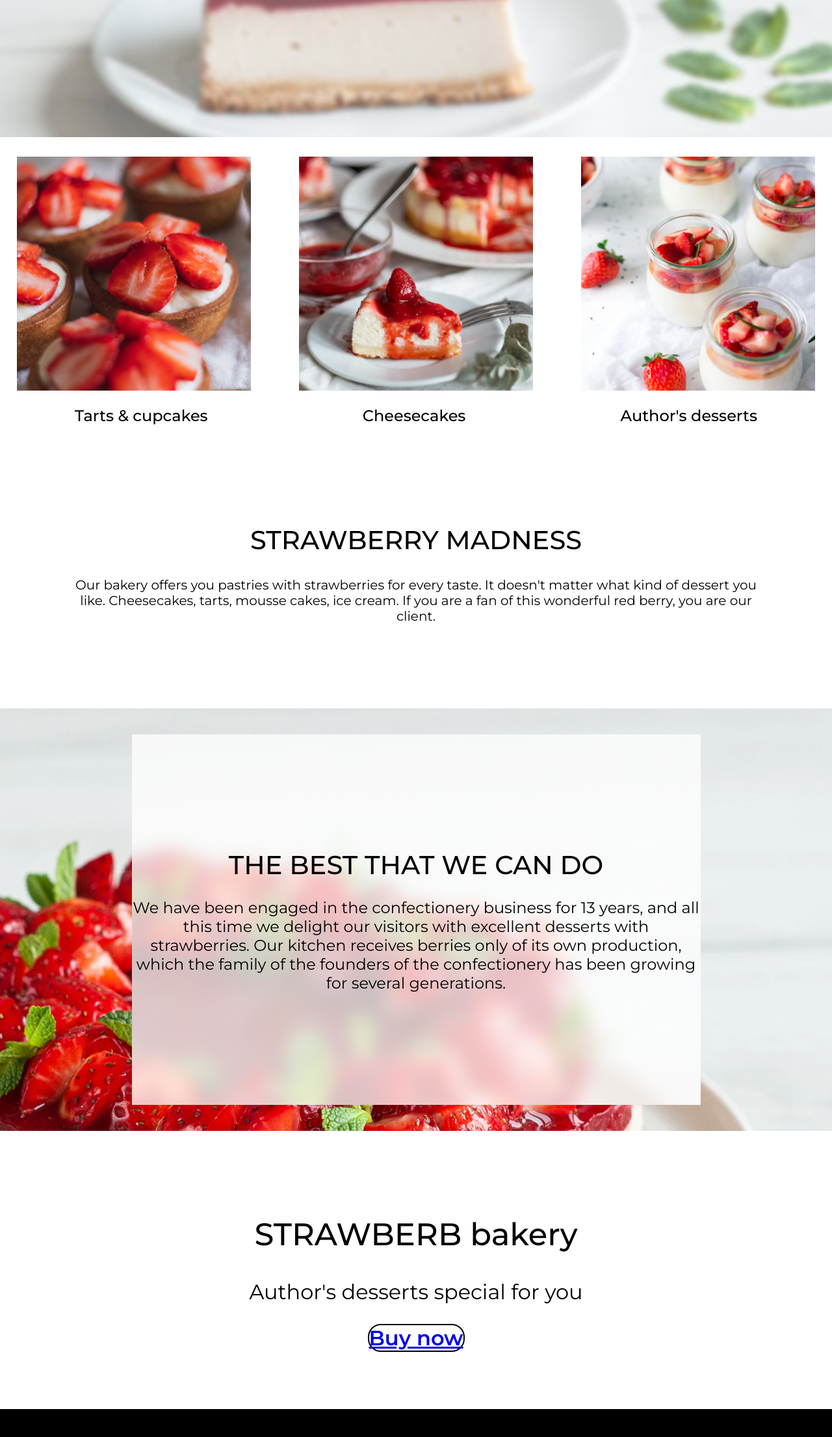
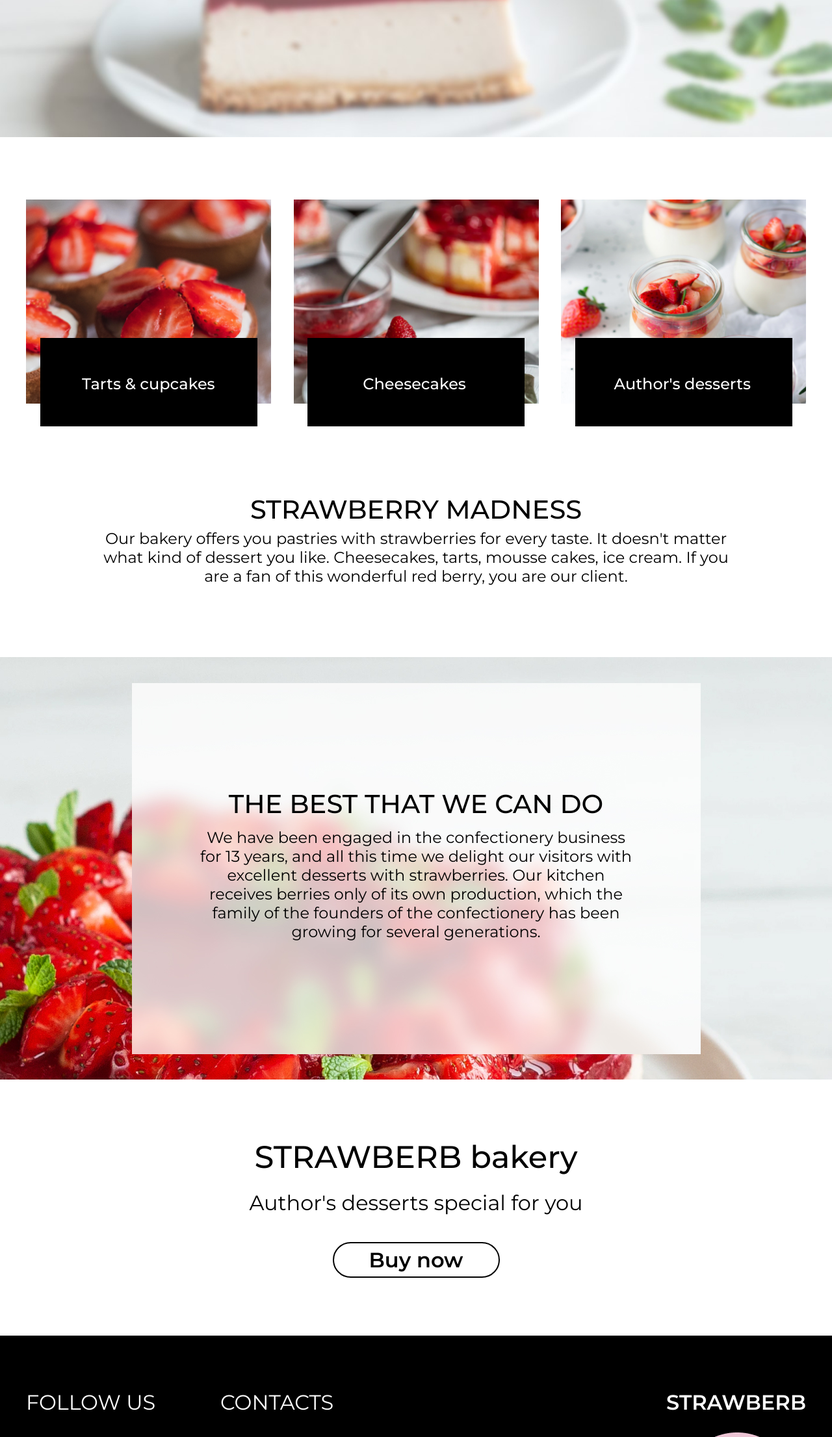
Before and after one commit to Nikdsa/art-pr, a plain HTML site: page index.html in a window 1280 px wide. Shown: the part 589-2800 px from the top of the page at 65% size. Drawn offline with Linux system fonts and the light colour scheme; files whose address does not match are found by name; a web font is replaced by a local one.

Commit message:
Add files via upload

```diff
--- a/style.css
+++ b/style.css
@@ -5,35 +5,58 @@ body {
     color: black;
     margin: 0;
 }
+
+h1,
+h2,
+h3,
+h4,
+h5,
+h6 {
+    margin: 0;
+}
+
+p {
+    margin: 0;
+}
+
+/*container*/
 .container {
     width: 100%;
-    max-width: 1440px;
+    max-width: 1200px;
     margin: 0 auto;
 }
+
+/*intro*/
 .intro {
     display: flex;
     flex-direction: column;
     justify-content: center;
     width: 100%;
     height: 100vh;
-    background: url(../img/image\ 4.jpg) center no-repeat;
+    background: url("./img/image\ 4.jpg") center no-repeat;
     background-size: cover;
 
 }
+
+/*содержимое интро*/
 .intro_title {
     font-size: 128px;
     font-family: 'Cormorant Upright', serif;
     font-weight: 600;
     text-transform: uppercase;
     text-align: center;
+    margin-bottom: 5px;
 }
+
 .intro_title_1 {
     font-size: 32px;
     font-weight: 400;
     text-transform: uppercase;
     text-align: center;
+    margin-top: 5px;
 }
-/*Header*/
+
+/*header*/
 .header {
     width: 1440px;
     height: 95px;
@@ -45,79 +68,140 @@ body {
     right: 0;
     z-index: 1000;
 }
-/*strawberb header logo*/
+
+/*header logo*/
 .header_logo {
     font-size: 32px;
-    padding-top: 30px;
     color: #fff;
     font-weight: 400;
+    padding-top: 32px;
+    padding-bottom: 33px;
 }
+
 .header_inner {
     display: flex;
     justify-content: space-between;
     align-items: center;
-    padding-bottom: 30px;
 }
+
+/*menu buttons*/
 .nav {
+    padding-top: 47px;
+    padding-bottom: 28px;
     font-size: 16px;
     font-weight: 400;
-    padding-top: 45px;
 }
+
 .menu {
     vertical-align: top;
-    margin: 0 30px;
+    margin-left: 67px;
     color: #fff;
     text-decoration: none;
 }
+
+.menu:hover {
+    color: red;
+    text-decoration: underline;
+}
+
+/*2й блок*/
 .section {
-    padding-top: 30px;
+    padding-top: 96px;
     padding-bottom: 110px;
     background-color: #ffffff;
 }
+
+/*заголовки к картинкам*/
 .section_header {
+    position: absolute;
+    bottom: 16px;
+    left: 86px;
+    z-index: 1;
     width: 100%;
-    max-width: 1050px;
+    max-width: 1029px;
     font-size: 24px;
     font-weight: 500;
     margin: 0 auto;
     display: flex;
     justify-content: space-between;
+    color: #fff;
 }
+
+/*картиночьки*/
+.cookie_header {
+    position: relative;
+}
+
 .cookies {
-    display:flex;
+    display: flex;
+    flex-wrap: nowrap;
     justify-content: space-between;
-    padding-inline: 26px;
 }
+
 .cookie {
-    width: 360px;
-    height: 360px;
+    width: 377px;
+    height: 314px;
 }
+
 .z1 {
-    background: url("../legalizenuclearbombs/img/Rectangle\ 13.jpg") no-repeat;
+    background: url("./img/Rectangle\ 13.jpg") no-repeat;
     background-size: cover;
 }
+
 .z2 {
-    background: url("../legalizenuclearbombs/img/Rectangle\ 14.jpg") no-repeat;
+    background: url("./img/Rectangle\ 14.jpg") no-repeat;
     background-size: cover;
 }
+
 .z3 {
-    background: url("../legalizenuclearbombs/img/Rectangle\ 12.jpg") no-repeat;
+    background: url("./img/Rectangle\ 12.jpg") no-repeat;
     background-size: cover;
 }
+
+.rectangles {
+    position: absolute;
+    bottom: -35px;
+    left: 21px;
+    right: 21px;
+    max-width: 100%;
+    width: 1157px;
+    margin: 0 auto;
+    display: flex;
+    flex-wrap: nowrap;
+    justify-content: space-between;
+}
+
+.rectangle {
+    width: 334px;
+    height: 136px;
+    background-color: #000;
+}
+
+.rectangle:hover {
+    cursor: pointer;
+    transform: scale(1.05);
+    background-color: red;
+    transition: 0.3s ease-out;
+}
+
+/*подпись под картинками*/
 .description {
-    width: 100%;
-    max-width: 1070px;
-    margin: 0 auto 12px;
-    font-size: 20px;
+    width: 966px;
+    margin: 0 auto;
+    font-size: 24px;
     font-weight: 400;
     text-align: center;
-    padding-top: 95px;
+    padding-top: 138px;
 
 }
+
 .sub_description {
     font-size: 40px;
     font-weight: 500;
+    margin-bottom: 6px;
 }
+
+/*третий блок*/
 .aboutus {
     display: flex;
     flex-direction: column;
@@ -125,27 +209,42 @@ body {
     align-items: center;
     width: 100%;
     height: 650px;
-    background: url("../legalizenuclearbombs/img/Mask\ group.jpg") no-repeat;
+    background: url("./img/Mask\ group.jpg") no-repeat;
     background-size: cover;
 }
+
 .container_01 {
     display: flex;
     flex-direction: column;
     justify-content: center;
     width: 875px;
-    height: 570px;
-    background: url("../legalizenuclearbombs/img/Group\ 3.jpg") no-repeat;
+    height: 571px;
+    background: url("./img/Group\ 3.jpg") no-repeat;
     background-size: cover;
     text-align: center;
 }
+
+.innertext {
+    padding-top: 165px;
+    width: 100%;
+    max-width: 676px;
+    margin: 0 auto;
+    text-align: center;
+    padding-bottom: 177px;
+}
+
 .aboutus_title {
     font-size: 40px;
     font-weight: 500;
     text-transform: uppercase;
+    margin-bottom: 13px;
 }
+
+/*4й блок*/
 .section_2 {
     background-color: #ffffff;
 }
+
 .description_2 {
     width: 100%;
     max-width: 530px;
@@ -154,54 +253,137 @@ body {
     font-weight: 400;
     text-align: center;
     padding-top: 90px;
-    padding-bottom: 90px;
+    padding-bottom: 89px;
 }
+
 .sub_description_2 {
     font-size: 48px;
     font-weight: 500;
+    margin-bottom: 22px;
 }
+
+.ssub {
+    margin-bottom: 41px;
+}
+
 .button {
-    margin: 0 auto;
+    display: inline-block;
+    vertical-align: top;
+    padding: 6px 54px;
+    font-size: 32px;
     font-weight: 600;
-    border: 2px solid black;
-    border-radius: 20px;
-    width: 300px;
+    border-radius: 30px;
+    border: 2px solid #000;
+    color: black;
+    text-decoration: none;
+    cursor: pointer;
 }
+
+.button:hover {
+    background-color: #ff0000;
+    background: #ff0000;
+    color: #ffffff;
+}
+
+/*футер*/
 .section_3 {
-    padding-top: 80px;
     background-color: #000000;
     width: 100%;
     height: 500px;
 }
+
+.footer_inner {
+    padding-top: 83px;
+    position: relative;
+    padding-bottom: 82px;
+}
+
 .footer_title {
-    margin: 80px;
+    position: absolute;
+    z-index: 1;
     color: white;
-    display: inline;
+    display: flex;
+    font-size: 32px;
     font-weight: 400;
 }
+
+.footer_title11 {
+    position: absolute;
+    left: 299px;
+    z-index: 1;
+    color: white;
+    display: flex;
+    font-size: 32px;
+    font-weight: 400;
+}
+
 .footer_title1 {
-margin: 80px;
+    position: absolute;
+    right: 0;
     color: white;
+    font-size: 32px;
+    font-weight: 600;
+    right: 0;
+}
+
+.footerblocks {
+    display: flex;
+    font-size: 20px;
     font-weight: 400;
-    display: inline;
-    justify-content: flex-end;
 }
-.footerblocks {
-    display:flex;
-}
+
 .footer_description {
     color: white;
-    margin: 80px;
+    position: absolute;
+    margin-top: 78px;
+    line-height: 2;
 }
+
+.footer_description1 {
+    color: white;
+    position: absolute;
+    left: 299px;
+    margin-top: 78px;
+    line-height: 1.5;
+}
+
 .footer_description2 {
     color: white;
+    position: absolute;
+    left: 299px;
+    margin-top: 171px;
+    line-height: 1.5;
 }
+
+.footer_description3 {
+    color: #fff;
+    font-size: 16px;
+    font-weight: 400;
+    position: absolute;
+    margin-top: 315px;
+}
+
+.footer_description4 {
+    color: #fff;
+    font-size: 20px;
+    font-weight: 400;
+    position: absolute;
+    right: 17px;
+    margin-top: 279px;
+}
+
 .ava {
-position: relative;
-top: 148px;
-right: 151px;
-width: 178px;
-height: 178px;
-background: url(../legalizenuclearbombs/img/lewis-fagg-CE1yaljvkb0-unsplash.jpg);
-border-radius: 178px;
+    position: absolute;
+    right: 17px;
+    margin-top: 66px;
+    width: 178px;
+    height: 178px;
+    background: url(./img/Ellipse1.jpg);
 }
+
+.ava:hover {
+    cursor: pointer;
+    background-color: #000;
+    opacity: 70%;
+    transform: scale(1.05);
+}
```
